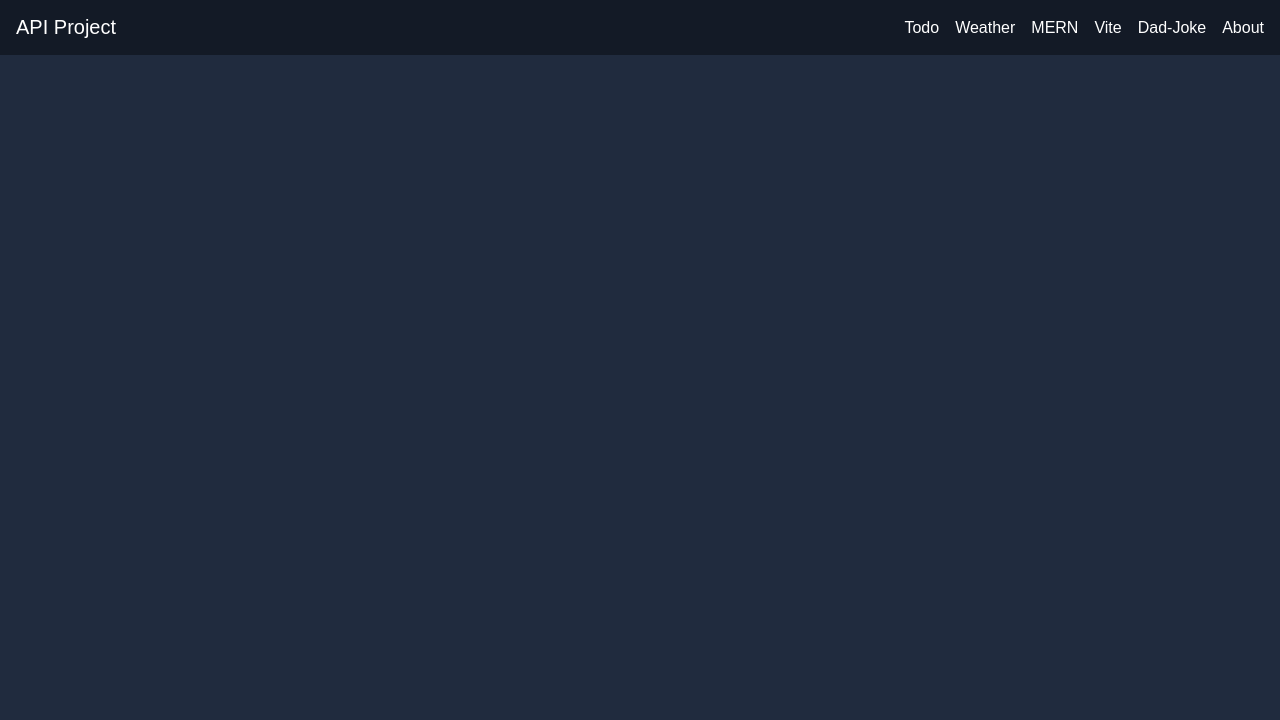
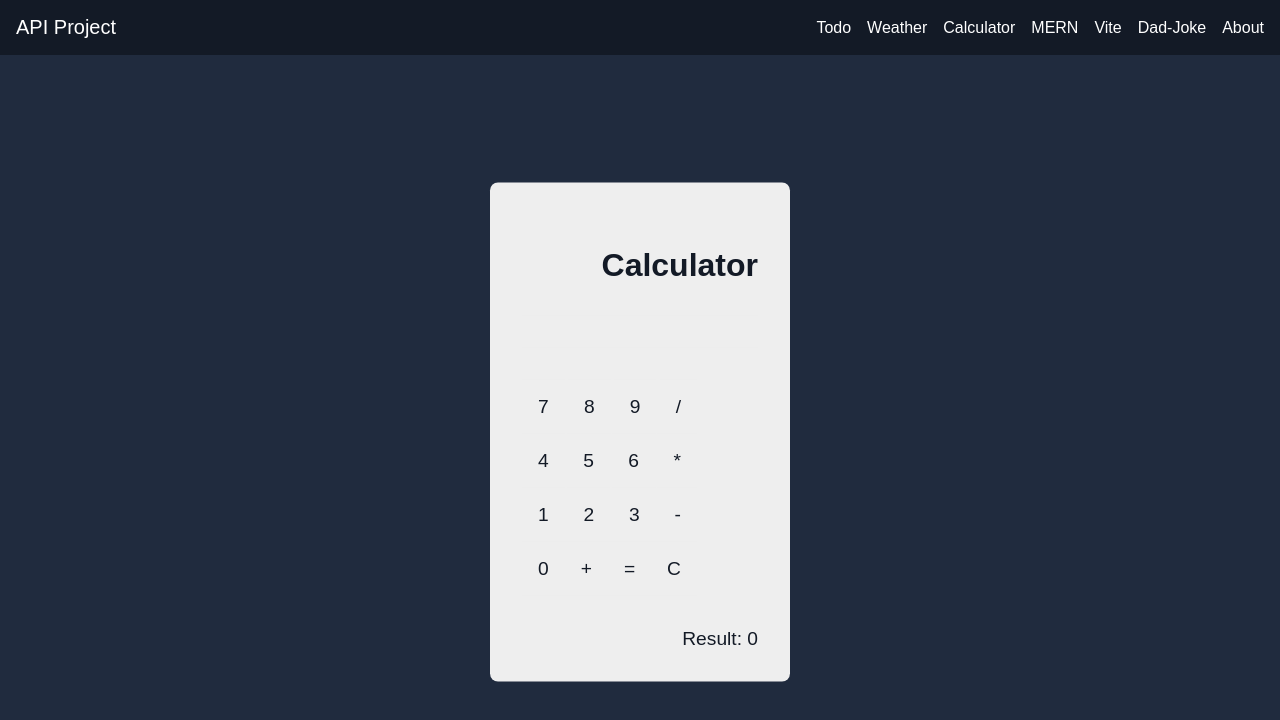
Before and after one commit to mjshubham21/clg-api-project, a React (Vite) app in the folder client/: page /calculator in a window 1280 px wide. Shown: the top 720 px of the page. Built offline with nearby package versions, Linux system fonts and the light colour scheme.

Commit message:
finished Calculator.jsx!! And maybe the project...

```diff
--- a/client/src/App.css
+++ b/client/src/App.css
@@ -644,3 +644,68 @@ h4 {
   font-size: 1.25rem;
   color: var(--secondary);
 }
+/* Calculator */
+
+.calculator {
+  position: absolute;
+  top: 50%;
+  left: 50%;
+  transform: translate(-50%, -50%);
+  margin-top: 2rem;
+  padding: 2rem;
+  padding-top: 4rem;
+  background-color: var(--light);
+  border-radius: 0.5rem;
+  width: 300px;
+  display: grid;
+  grid-template-columns: repeat(4, 1fr);
+  gap: 1rem;
+}
+
+.calculator-heading {
+  grid-column: 1 / -1;
+  font-size: 2rem;
+  color: var(--dark);
+  text-align: right;
+  margin-bottom: 1rem;
+}
+
+.calculator-input {
+  grid-column: 1 / -1;
+  background-color: var(--light);
+  padding: 1rem;
+  font-size: 1.5rem;
+  color: var(--dark);
+  text-align: right;
+  border: none;
+  outline: none;
+  width: 100%;
+  margin-bottom: 1rem;
+}
+
+.calculator-buttons button {
+  padding: 1rem;
+  background-color: var(--light);
+  color: var(--dark);
+  font-size: 1.2rem;
+  border: none;
+  cursor: pointer;
+  transition: background-color 0.3s ease;
+}
+
+.calculator-buttons button:hover {
+  background-color: var(--light-alt);
+}
+
+.calculator-row {
+  display: flex;
+  justify-content: space-between;
+}
+
+.calculator-result {
+  grid-column: 1 / -1;
+  font-size: 1.2rem;
+  color: var(--dark);
+  text-align: right;
+  margin-top: 1rem;
+}
--- a/client/src/components/App.jsx
+++ b/client/src/components/App.jsx
@@ -60,6 +60,7 @@ import Mern from "./Mern";
 // import { gapi } from "gapi-script";
 import Vite from "./Vite";
 import DadJoke from "./DadJoke";
+import Calculator from "./Calculator";
 // const clientId =
 //   "815051058611-opnbo140tojg1rpru10oklii8ohmnaa0.apps.googleusercontent.com";
 
@@ -89,6 +90,7 @@ function App() {
       <Routes>
         <Route path="/" element={<ToDo />} />
         <Route path="/weather" element={<Weather />} />
+        <Route path="/calculator" element={<Calculator />} />
         <Route path="/mern" element={<Mern />} />
         <Route path="/vite" element={<Vite />} />
         <Route path="/dad" element={<DadJoke />} />
--- /dev/null
+++ b/client/src/components/Calculator.jsx
@@ -0,0 +1,98 @@
+import React, { useState, useEffect } from "react";
+
+function Calculator() {
+  const [result, setResult] = useState(0);
+  const [input, setInput] = useState("");
+
+  const handleNumberClick = (number) => {
+    setInput((prevInput) => prevInput + number);
+  };
+
+  const handleOperatorClick = (operator) => {
+    if (input !== "") {
+      setInput((prevInput) => prevInput + operator);
+    }
+  };
+
+  const handleClearClick = () => {
+    setInput("");
+    setResult(0);
+  };
+
+  const handleCalculate = () => {
+    setResult(eval(input));
+    setInput("");
+  };
+
+  const handleKeyPress = (event) => {
+    const key = event.key;
+    if (key === "Enter") {
+      handleCal();
+    } else if (key === "Backspace") {
+      handleDelete();
+    } else if (/[0-9+\-*/.=]/.test(key)) {
+      handleButtonClick(key);
+    }
+  };
+
+  const handleButtonClick = (value) => {
+    // Handle the button click logic here
+    setInput((prevInput) => prevInput + value);
+  };
+
+  const handleDelete = () => {
+    setInput((prevInput) => prevInput.slice(0, -1));
+  };
+
+  const handleCal = () => {
+    try {
+      const result = eval(input);
+      setInput(result.toString());
+    } catch (error) {
+      setInput("Error");
+    }
+  };
+
+  useEffect(() => {
+    window.addEventListener("keydown", handleKeyPress);
+    return () => {
+      window.removeEventListener("keydown", handleKeyPress);
+    };
+  }, []);
+
+  return (
+    <div className="calculator">
+      <h2 className="calculator-heading">Calculator</h2>
+      <div className="calculator-input">{input}</div>
+      <div className="calculator-buttons">
+        <div className="calculator-row">
+          <button onClick={() => handleNumberClick("7")}>7</button>
+          <button onClick={() => handleNumberClick("8")}>8</button>
+          <button onClick={() => handleNumberClick("9")}>9</button>
+          <button onClick={() => handleOperatorClick("/")}>/</button>
+        </div>
+        <div className="calculator-row">
+          <button onClick={() => handleNumberClick("4")}>4</button>
+          <button onClick={() => handleNumberClick("5")}>5</button>
+          <button onClick={() => handleNumberClick("6")}>6</button>
+          <button onClick={() => handleOperatorClick("*")}>*</button>
+        </div>
+        <div className="calculator-row">
+          <button onClick={() => handleNumberClick("1")}>1</button>
+          <button onClick={() => handleNumberClick("2")}>2</button>
+          <button onClick={() => handleNumberClick("3")}>3</button>
+          <button onClick={() => handleOperatorClick("-")}>-</button>
+        </div>
+        <div className="calculator-row">
+          <button onClick={() => handleNumberClick("0")}>0</button>
+          <button onClick={() => handleOperatorClick("+")}>+</button>
+          <button onClick={handleCalculate}>=</button>
+          <button onClick={handleClearClick}>C</button>
+        </div>
+      </div>
+      <div className="calculator-result">Result: {result}</div>
+    </div>
+  );
+}
+
+export default Calculator;
--- a/client/src/components/Navbar.jsx
+++ b/client/src/components/Navbar.jsx
@@ -12,6 +12,9 @@ function Navbar() {
           </li>
           <li>
             <Link to="/weather">Weather</Link>
+          </li>
+          <li>
+            <Link to="/calculator">Calculator</Link>
           </li>
           <li>
             <Link to="/mern">MERN</Link>
```
